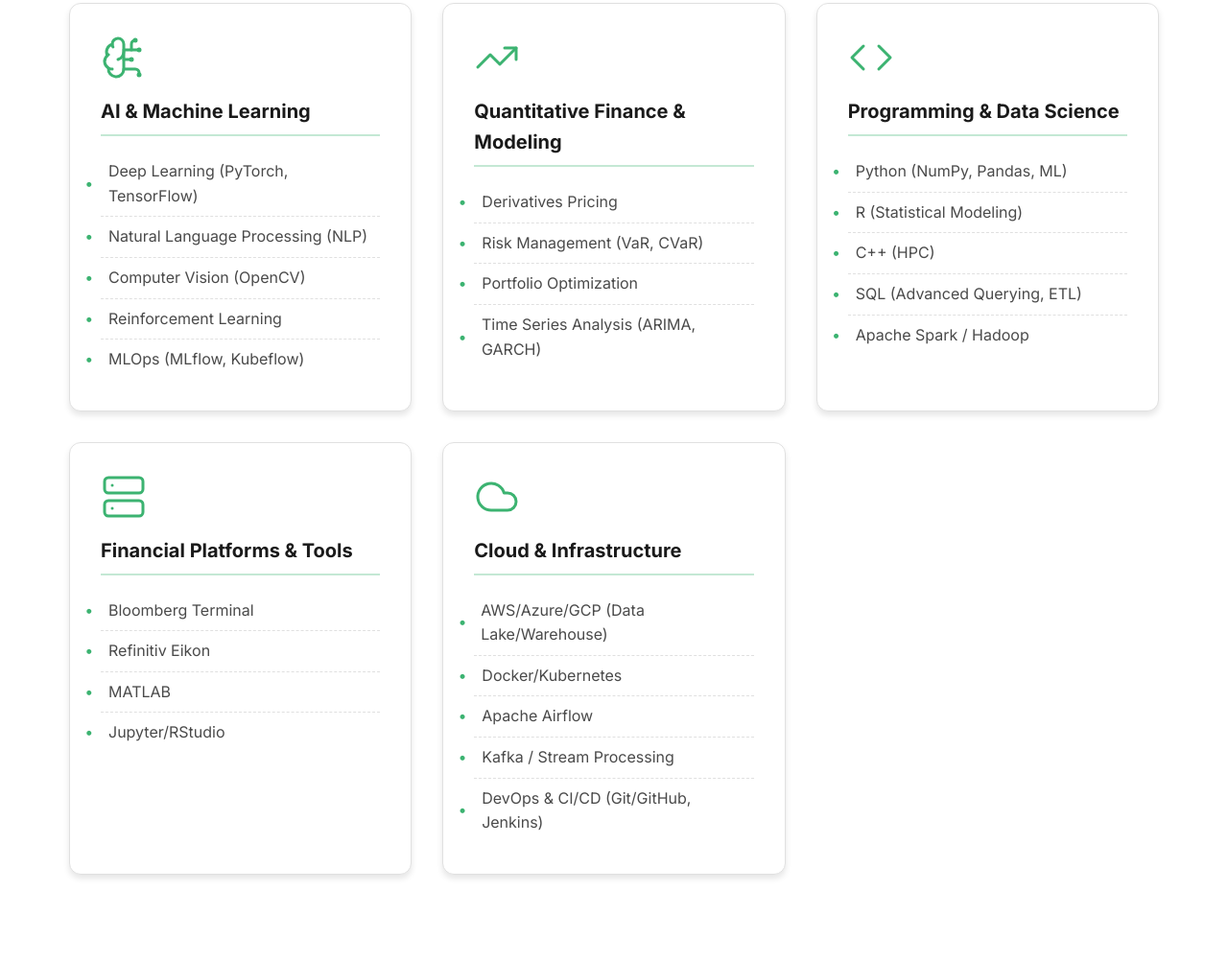
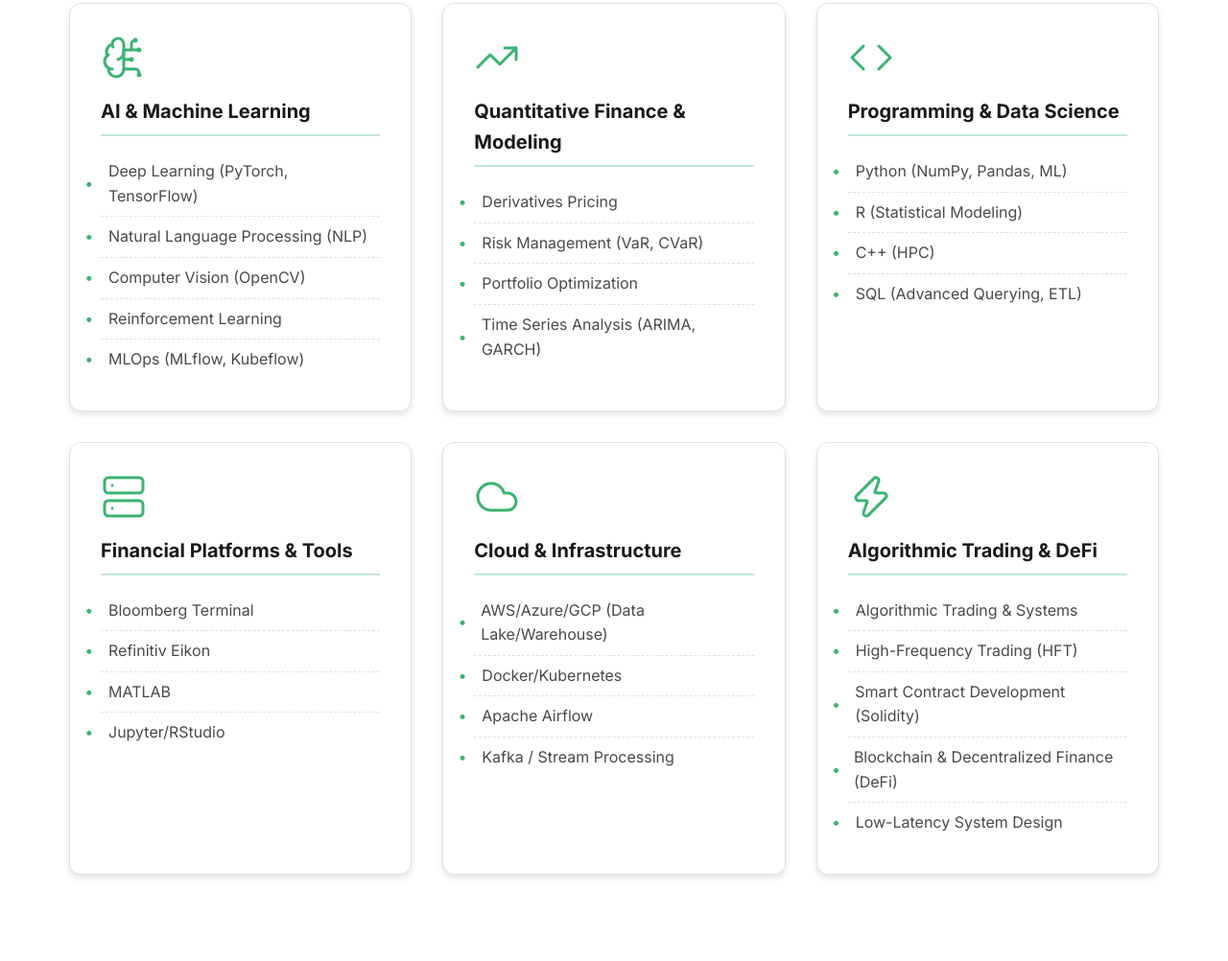
Before and after one commit to abrar2030/Inceptra, a plain HTML site: page index.html in a window 1280 px wide. Shown: the part 1738-2740 px from the top of the page at 96% size. Drawn offline with nearby package versions, Linux system fonts and the light colour scheme; animation ran at ten frames a second.

Commit message:
Refactor code and enhance maintainability.

```diff
--- a/index.html
+++ b/index.html
@@ -274,7 +274,7 @@
                         <li>R (Statistical Modeling)</li>
                         <li>C++ (HPC)</li>
                         <li>SQL (Advanced Querying, ETL)</li>
-                        <li>Apache Spark / Hadoop</li>
+
                     </ul>
                 </div>
                 <div class="skill-card">
@@ -295,7 +295,17 @@
                         <li>Docker/Kubernetes</li>
                         <li>Apache Airflow</li>
                         <li>Kafka / Stream Processing</li>
-                        <li>DevOps & CI/CD (Git/GitHub, Jenkins)</li>
+                    </ul>
+                </div>
+                <div class="skill-card">
+                    <i data-lucide="zap" class="card-icon"></i>
+                    <h3>Algorithmic Trading & DeFi</h3>
+                    <ul class="expertise-list">
+                        <li>Algorithmic Trading & Systems</li>
+                        <li>High-Frequency Trading (HFT)</li>
+                        <li>Smart Contract Development (Solidity)</li>
+                        <li>Blockchain & Decentralized Finance (DeFi)</li>
+                        <li>Low-Latency System Design</li>
                     </ul>
                 </div>
             </div>
```
